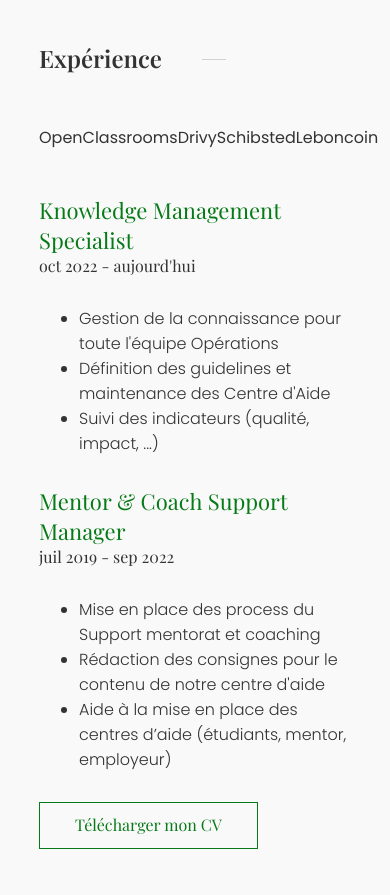
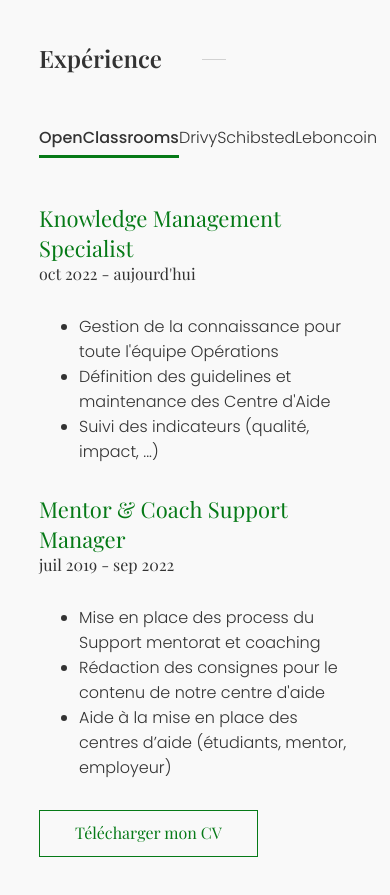
Before and after one commit to krauzeure/portfolio, a React (Create React App) app: page / in a window 390 px wide. Shown: the part 1800-2695 px from the top of the page. Built offline with nearby package versions, Linux system fonts and the light colour scheme.

Commit message:
Integrating the experience selector for small screens

```diff
--- a/src/Pages/Home/Home.css
+++ b/src/Pages/Home/Home.css
@@ -197,6 +197,16 @@
       display: none;
     }
 
+    .experience-item {
+      font-weight: 300;
+    }
+
+    .experience-item-selected {
+      padding-bottom: 5px;
+      border-bottom: 3px solid var(--accent);
+      font-weight: 500;
+    }
+
     .experience-selector ul {
       display: flex;
       flex-direction: row;
--- a/src/Pages/Home/Home.jsx
+++ b/src/Pages/Home/Home.jsx
@@ -82,11 +82,17 @@
             <div className="experience-selector">
               <ul>
                 <li
-                className={activeTab === "OpenClassrooms" ? "experience-item test" : "experience-item"}
+                className={activeTab === "OpenClassrooms" ? "experience-item experience-item-selected" : "experience-item"}
                 onClick={changeSelector}>OpenClassrooms</li>
-                <li className="experience-item" onClick={changeSelector}>Drivy</li>
-                <li className="experience-item" onClick={changeSelector}>Schibsted</li>
-                <li className="experience-item" onClick={changeSelector}>Leboncoin</li>
+                <li
+                className={activeTab === "Drivy" ? "experience-item experience-item-selected" : "experience-item"}
+                onClick={changeSelector}>Drivy</li>
+                <li
+                className={activeTab === "Schibsted" ? "experience-item experience-item-selected" : "experience-item"}
+                onClick={changeSelector}>Schibsted</li>
+                <li
+                className={activeTab === "Leboncoin" ? "experience-item experience-item-selected" : "experience-item"}
+                onClick={changeSelector}>Leboncoin</li>
               </ul>
             </div>
             <span className={arrowClass}>↠</span>
```
